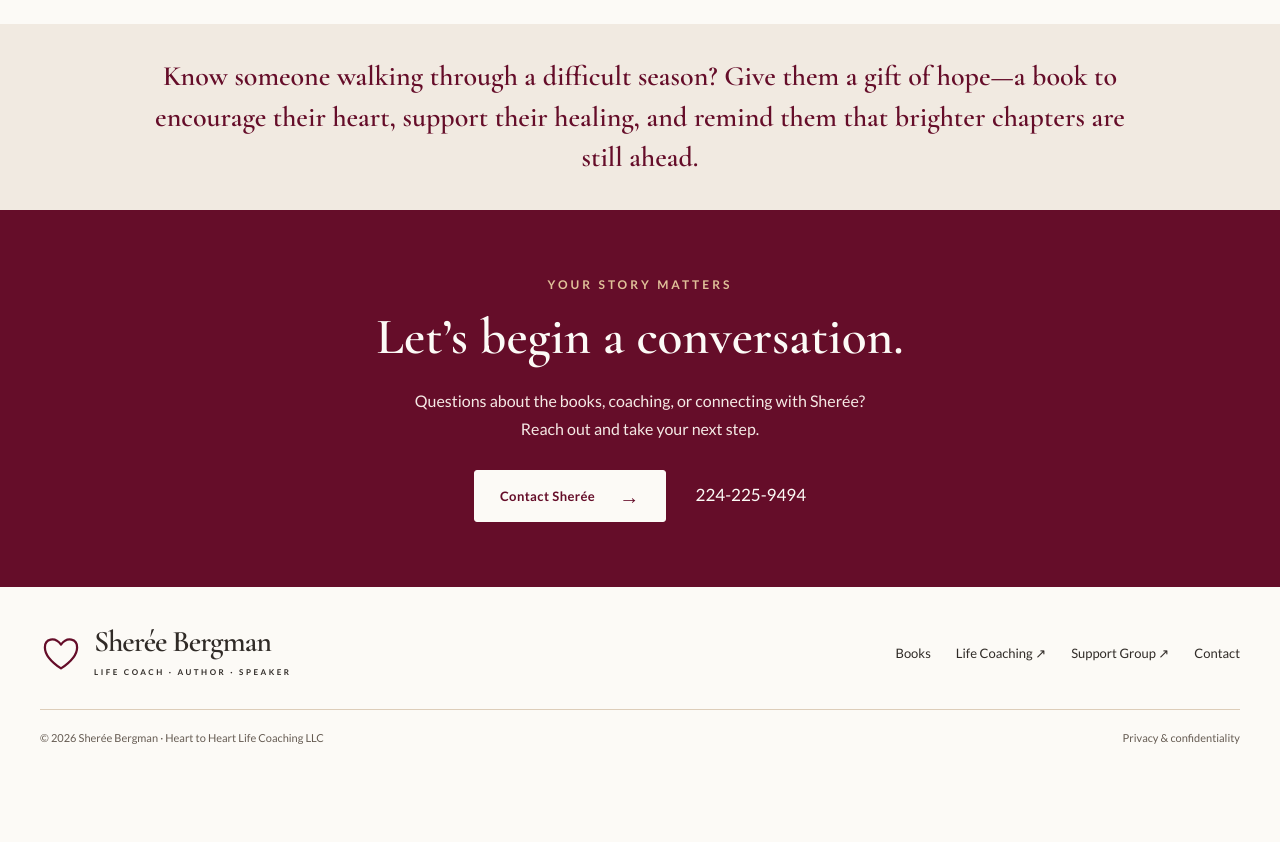
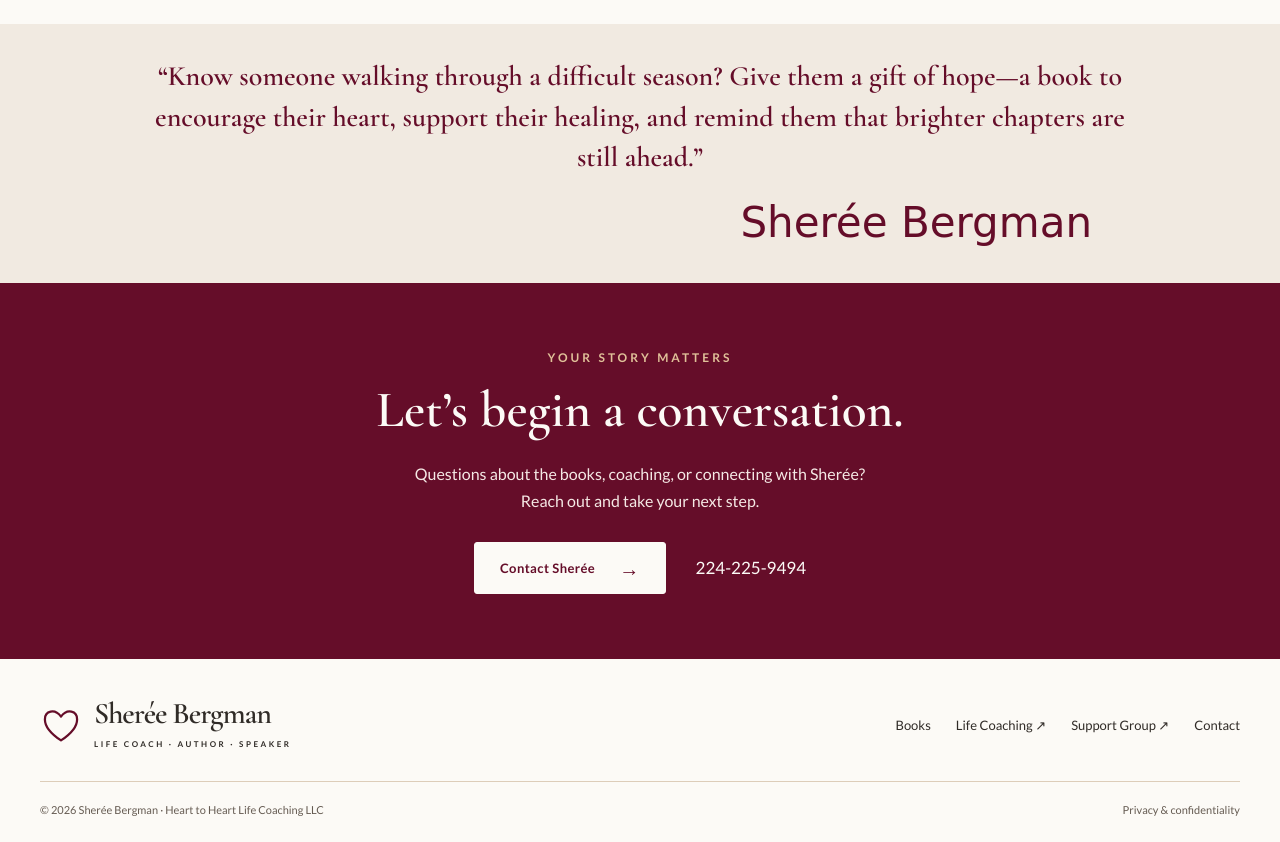
Before and after one commit to hthlifecoaching/shereebergman, a plain HTML site: page index.html in a window 1280 px wide. Shown: the part 2019-2861 px from the top of the page. Before the commit the page ends 2788 px from the top, so only its background shows below. Drawn offline with Linux system fonts and the light colour scheme.

Commit message:
Add approved quote marks and decorative author signature

```diff
--- a/assets/css/home-concept.css
+++ b/assets/css/home-concept.css
@@ -411,6 +411,7 @@
 .original-concept-home .step-option-link:hover h3 { color: var(--wine); }
 .original-concept-home .gift-message { padding-block: 32px; }
 .original-concept-home .gift-copy { max-width: 1000px; margin-inline: auto; font: 600 28px/1.45 var(--serif); color: var(--wine); text-align: center; }
+.original-concept-home .gift-signature { max-width: 1000px; margin: 18px auto 0; padding-right: clamp(20px, 4vw, 48px); color: var(--wine); text-align: right; font: 400 clamp(32px, 3.5vw, 42px)/1.3 "Snell Roundhand", "Segoe Script", "Brush Script MT", cursive; }
 @media(max-width:700px) {
   .original-concept-home .gift-copy { font-size: 25px; }
 }
--- a/index.html
+++ b/index.html
@@ -77,7 +77,7 @@
   </div></section>
 
   <section class="container next-steps" id="coaching" aria-labelledby="coaching-title"><div class="support-intro"><p class="eyebrow">You don’t have to walk alone</p><h2 id="coaching-title">A little support.<br>A new perspective.</h2><p>Whether you’re exploring personal coaching or looking for people who understand, there’s a place to begin.</p></div><div class="step-options"><article><a class="step-option-link" href="https://hearttoheartlifecoaching.com/"><span class="step-number">01</span><div><h3>Let’s talk, heart to heart.</h3><p>Begin with a complimentary 20-minute discovery phone call.</p><span class="text-link">Arrange a Discovery Call →</span></div></a></article><article><a class="step-option-link" href="https://support.hearttoheartlifecoaching.com/"><span class="step-number">02</span><div><h3>Find understanding in community.</h3><p>Explore a faith-centered support group for ladies healing from emotional abuse and unhealthy relationship patterns.</p><span class="text-link">Explore Group Sessions →</span></div></a></article></div></section>
-  <section class="events-section gift-message" aria-label="Give a gift of hope"><div class="container"><p class="gift-copy">Know someone walking through a difficult season? Give them a gift of hope—a book to encourage their heart, support their healing, and remind them that brighter chapters are still ahead.</p></div></section>
+  <section class="events-section gift-message" aria-label="Give a gift of hope"><div class="container"><p class="gift-copy">“Know someone walking through a difficult season? Give them a gift of hope—a book to encourage their heart, support their healing, and remind them that brighter chapters are still ahead.”</p><p class="gift-signature">Sherée Bergman</p></div></section>
   <section class="connect-section" id="connect"><div class="container"><p class="eyebrow">Your story matters</p><h2>Let’s begin a conversation.</h2><p>Questions about the books, coaching, or connecting with Sherée?<br>Reach out and take your next step.</p><div class="actions"><a class="button button-light" href="contact.html">Contact Sherée <span aria-hidden="true">→</span></a><a class="phone-link" href="tel:+12242259494">224-225-9494</a></div></div></section>
 </main>
 <footer class="site-footer"><div class="container footer-top"><a class="brand" href="./"><img src="assets/img/heart.svg" width="42" height="42" alt=""><span>Sherée Bergman<small>LIFE COACH · AUTHOR · SPEAKER</small></span></a><nav aria-label="Footer navigation"><a href="books.html">Books</a><a href="https://hearttoheartlifecoaching.com/">Life Coaching ↗</a><a href="https://support.hearttoheartlifecoaching.com/">Support Group ↗</a><a href="contact.html">Contact</a></nav></div><div class="container footer-bottom"><p>© <span id="year">2026</span> Sherée Bergman · Heart to Heart Life Coaching LLC</p><a href="https://hearttoheartlifecoaching.com/privacy--confidentiality/">Privacy &amp; confidentiality</a></div></footer>
```
